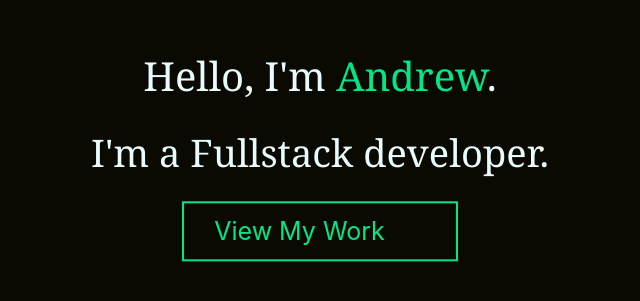
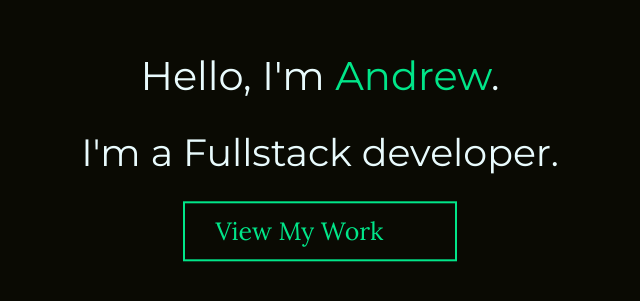
Before and after one commit to worldOfVerdure/Portfoliov2, a Next.js app: page / in a window 1280 px wide. Shown: the part 245-546 px from the top of the page, without its empty margins (320-960 px from the left). Built offline with nearby package versions, Linux system fonts and the light colour scheme; some icons are missing.

Commit message:
Add header and body fonts

```diff
--- a/next.config.ts
+++ b/next.config.ts
@@ -3,7 +3,7 @@ import path from 'path';
 
 const nextConfig: NextConfig = {
   /* config options here */
-  reactStrictMode: true, // Helps catch potential issues in development
+  reactStrictMode: false, // Helps catch potential issues in development
   // Enable experimental features if needed
   typedRoutes: true,   // Type-safe routing (Next.js 14+)
   // images: {
--- a/src/app/layout.tsx
+++ b/src/app/layout.tsx
@@ -1,5 +1,6 @@
 import ClientLayout from './ClientLayout.tsx';
 export { default as metadata } from './metadata';
+import { lora, montserrat} from '../theme/base/googleFonts.ts';
 import { ReactNode } from 'react';
 
 export const viewport = {
@@ -9,7 +10,7 @@ export const viewport = {
 
 export default function RootLayout({ children }: { children: ReactNode }) {
   return (
-    <html lang="en-US">
+    <html lang="en-US" className={`${montserrat.variable} ${lora.variable}`}>
       <body>
         <ClientLayout>{children}</ClientLayout>
       </body>
--- a/src/components/Header/Header.tsx
+++ b/src/components/Header/Header.tsx
@@ -21,13 +21,13 @@ const Header = () => {
   const [leftSpring, leftApi] = useSpring(() => ({
     transform: 'translateX(-100%)',
     opacity: 0,
-    config: { tension: 120, friction: 70 },
+    config: { tension: 120, friction: 40 },
   }));
 
   const [rightSpring, rightApi] = useSpring(() => ({
     transform: 'translateX(100%)',
     opacity: 0,
-    config: { tension: 120, friction: 70 },
+    config: { tension: 120, friction: 40 },
   }));
 
   // start animations on client mount to avoid SSR / hydration mismatches
--- /dev/null
+++ b/src/theme/base/googleFonts.ts
@@ -0,0 +1,15 @@
+import { Lora, Montserrat } from 'next/font/google';
+
+export const montserrat = Montserrat({
+  subsets: ['latin'],
+  weight: ['400', '600'],
+  display: 'swap',
+  variable: '--font-montserrat'
+});
+
+export const lora = Lora({
+  subsets: ['latin'],
+  weight: [ '400', '600'],
+  display: 'swap',
+  variable: '--font-lora'
+});
--- a/src/theme/config/fontsConfig.ts
+++ b/src/theme/config/fontsConfig.ts
@@ -7,6 +7,7 @@ export type FontConfig = {
 //Add your fonts here, before the fontstack
 const fonts: FontConfig = {
   body: [
+    'var(--font-lora)',
     '-apple-system',
     'BlinkMacSystemFont',
     '"Segoe UI"',
@@ -16,6 +17,7 @@ const fonts: FontConfig = {
     'sans-serif',
   ].join(','),
   heading: [
+    'var(--font-montserrat)',
     'Georgia',
     'Cambria',
     '"Times New Roman"',
```
